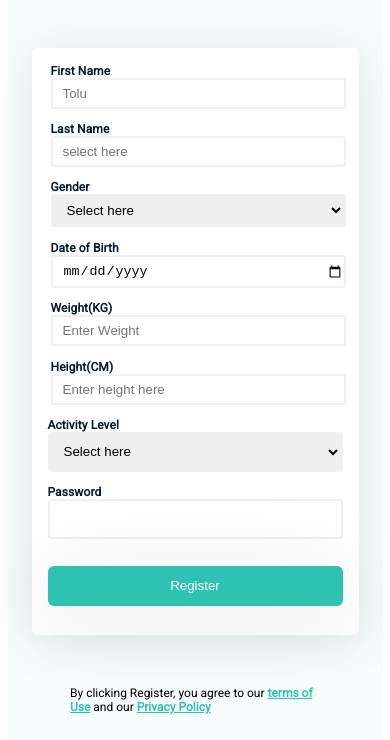
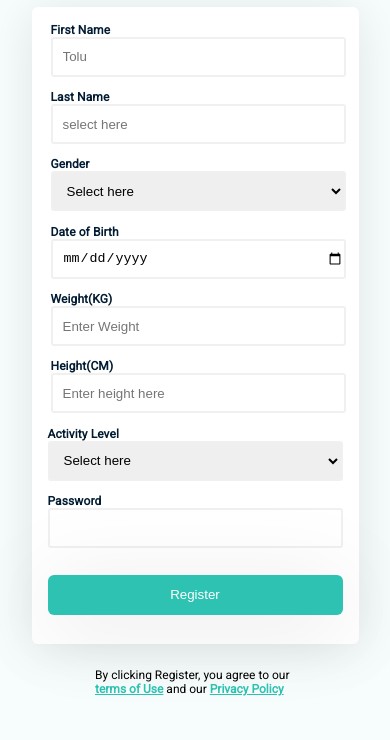
Before and after one commit to patiee-Lyop92/Assignment-1, a plain HTML site: page index.html in a window 390 px wide. Shown: the part 260-1000 px from the top of the page. Drawn offline with Linux system fonts and the light colour scheme.

Commit message:
figma-assignment-1

```diff
--- a/index.css
+++ b/index.css
@@ -205,6 +205,7 @@ Media-query-styling
     select,
     label{
         width: 295px;
+        height: 40px;
     }
 
     form button {
@@ -212,10 +213,10 @@ Media-query-styling
     }
     footer {
         margin-bottom: 2em;
-        margin: 0 auto;
         > p {
             font-size: .75rem;
-            width: 250px;
+            width: 200px;
+            margin: 0 auto;
         }
     }
     .desktop-ptag{
@@ -228,7 +229,7 @@ Media-query-styling
         height: 40px
     }
     .main-wrapper{
-        max-width: 375px;
+        max-width: 390px;
         margin: 0 auto;
         display: flex;
         flex-direction: row;
--- a/index.html
+++ b/index.html
@@ -3,10 +3,8 @@
 <head>
     <meta charset="UTF-8">
     <meta name="viewport" content="width=device-width, initial-scale=1.0">
-    <script src="https://kit.fontawesome.com/44fc92f513.js" crossorigin="anonymous"></script>
     <link href="https://fonts.googleapis.com/css2?family=Lato&family=Roboto&family=Roboto+Slab:wght@400;500;600&display=swap" rel="stylesheet">
     <link rel="stylesheet" href="index.css">
-
 </head>
 <body>
     <main class="main-wrapper">
```
